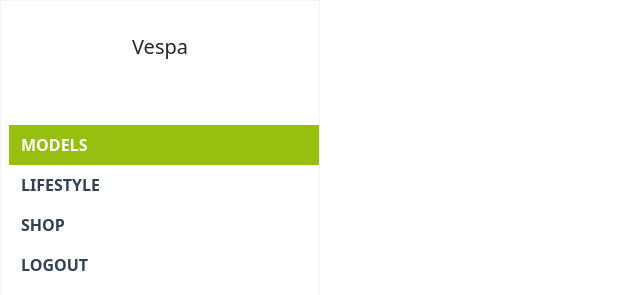
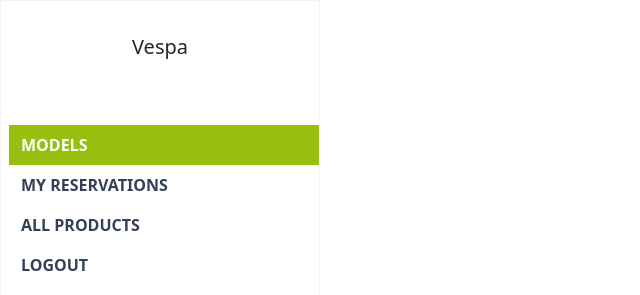
Before and after one commit to limavfabio/iBook-front-end, a React (Vite) app: page / in a window 1280 px wide. Shown: the top 295 px of the page, without its empty margins (0-640 px from the left). Built offline with nearby package versions, Linux system fonts and the light colour scheme; no server answers.

Commit message:
Add links to sidebar

```diff
--- a/src/components/layout/MobileSidebar.jsx
+++ b/src/components/layout/MobileSidebar.jsx
@@ -11,7 +11,9 @@
         <li className="ml-2 bg-[#97BF0F] py-2 pl-3 font-bold text-white">
           MODELS
         </li>
-        <li className="ml-2 py-2 pl-3 font-bold text-slate-700">LIFESTYLE</li>
+        <Link to='/reservations'>
+          <li className="ml-2 py-2 pl-3 font-bold text-slate-700">MY RESERVATIONS</li>
+        </Link>
         <Link to="/products">
           <li className="ml-2 py-2 pl-3 font-bold text-slate-700">ALL PRODUCTS</li>
         </Link>
--- a/src/components/layout/Sidebar.jsx
+++ b/src/components/layout/Sidebar.jsx
@@ -1,3 +1,4 @@
+import { Link } from 'react-router-dom';
 import { useLogout } from '../../lib/auth';
 
 function Sidebar() {
@@ -10,8 +11,12 @@
         <li className="ml-2 bg-[#97BF0F] py-2 pl-3 font-bold text-white">
           MODELS
         </li>
-        <li className="ml-2 py-2 pl-3 font-bold text-slate-700">LIFESTYLE</li>
-        <li className="ml-2 py-2 pl-3 font-bold text-slate-700">SHOP</li>
+        <Link to='/reservations'>
+          <li className="ml-2 py-2 pl-3 font-bold text-slate-700">MY RESERVATIONS</li>
+        </Link>
+        <Link to="/products">
+          <li className="ml-2 py-2 pl-3 font-bold text-slate-700">ALL PRODUCTS</li>
+        </Link>
         <button type="button" className="ml-2 py-2 pl-3 font-bold text-slate-700 hover:cursor-pointer" onClick={logout}>LOGOUT</button>
       </ul>
       <ul className="mt-auto flex">
--- a/src/routes/Products.jsx
+++ b/src/routes/Products.jsx
@@ -27,10 +27,10 @@
     fetch(`http://localhost:3000/api/v1/products/${id}`, {
       method: 'DELETE',
     })
-      .then((response) => response.json())
+      .then((response) => console.log(response))
       .then((data) => {
         console.log('Success:', data);
-        dispatch(fetchProducts());
+        // dispatch(fetchProducts());
       })
       .catch((error) => {
         console.error('Error:', error);
```
